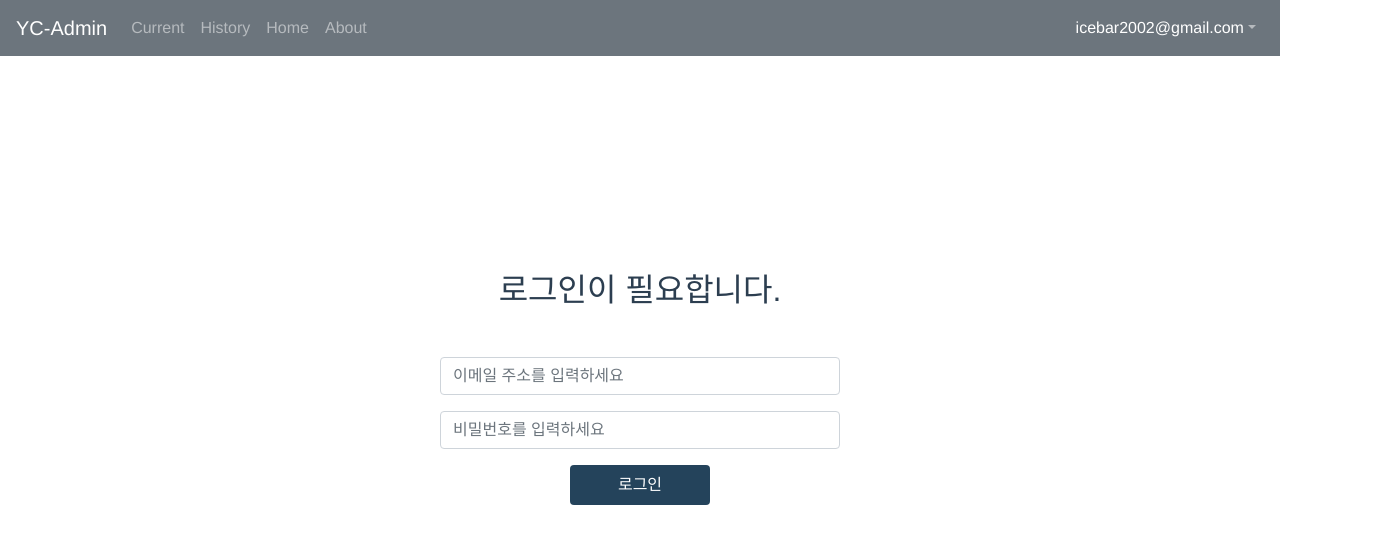
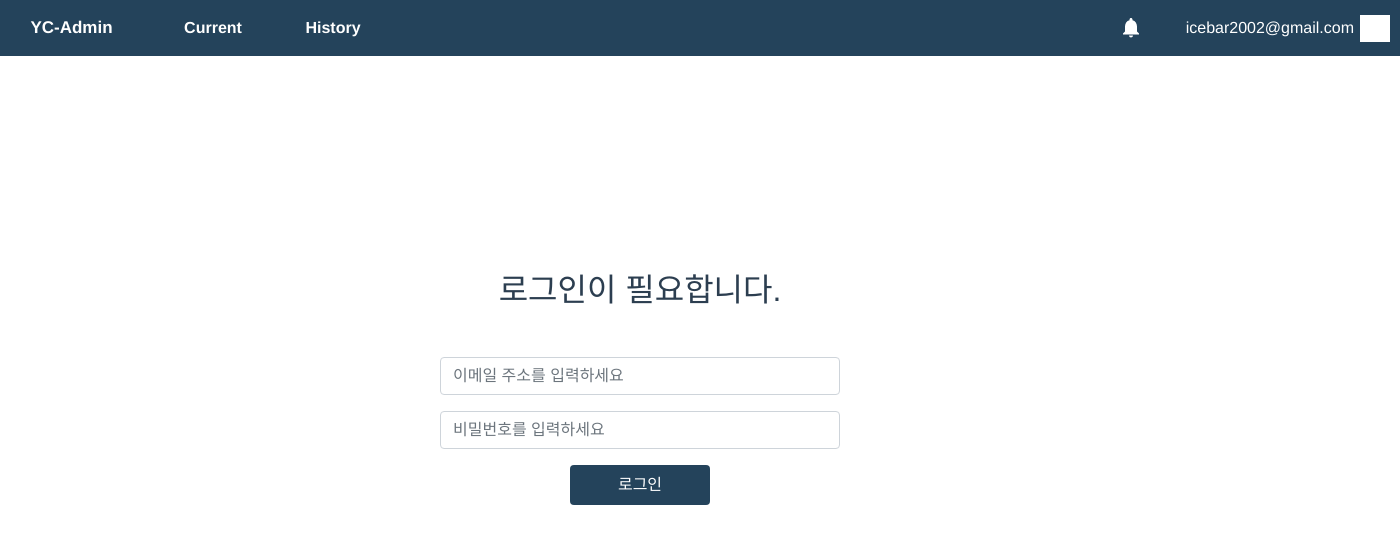
Before and after one commit to hanik/scirocco-service, a Vue app in the folder client/: page /login in a window 1280 px wide. Shown: the top 544 px of the page, 1400 px wide, since content can reach past the window. Built offline with nearby package versions, Linux system fonts and the light colour scheme.

Commit message:
make navigator

```diff
--- a/client/src/assets/mixins.scss
+++ b/client/src/assets/mixins.scss
@@ -29,12 +29,7 @@
   color: #85b0e5;
 }
 
-@mixin size($width, $height) {
+@mixin size($width, $height: $width) {
   width: $width;
   height: $height;
 }
-
-@mixin size($size) {
-  width: $size;
-  height: $size;
-}
--- a/client/src/components/current/StepperTabList.vue
+++ b/client/src/components/current/StepperTabList.vue
@@ -14,19 +14,22 @@
 <script>
 import { CURRENT } from '../../strings';
 
+const steps = {
+  'step-feedback': CURRENT.STEP_FEEDBACK,
+  'step-prepareData': CURRENT.STEP_PREPARE_DATA,
+  'step-learning': CURRENT.STEP_LEARNING,
+  'step-verifyModel': CURRENT.STEP_VERIFY_MODEL,
+  'step-restartService': CURRENT.STEP_RESTART_SERVICE,
+};
+
 export default {
 
   name: 'StepperTabList',
   data() {
     return {
-      steps: {
-        'step-feedback': CURRENT.STEP_FEEDBACK,
-        'step-prepareData': CURRENT.STEP_PREPARE_DATA,
-        'step-learning': CURRENT.STEP_LEARNING,
-        'step-verifyModel': CURRENT.STEP_VERIFY_MODEL,
-        'step-restartService': CURRENT.STEP_RESTART_SERVICE,
-      },
+      steps,
       selected: '',
+      current: '',
     };
   },
   mounted() {
--- a/client/src/components/navi/Navigator.vue
+++ b/client/src/components/navi/Navigator.vue
@@ -1,48 +1,140 @@
 <template>
   <!-- Navigator Area -->
-  <b-navbar toggleable="md" type="dark" variant="secondary">
-    <b-navbar-brand>{{ brand }}</b-navbar-brand>
-    <b-collapse is-nav id="nav_collapse">
-      <b-navbar-nav>
-        <b-nav-item href="/current">{{ current }}</b-nav-item>
-        <b-nav-item href="/history">{{ history }}</b-nav-item>
-        <b-nav-item href="/">Home</b-nav-item>
-        <b-nav-item href="/about">About</b-nav-item>
-      </b-navbar-nav>
-      <!-- Right aligned nav items -->
-      <b-navbar-nav class="ml-auto">
-        <b-nav-item-dropdown right>
-          <template slot="button-content">
-            <span class="span-font-color">icebar2002@gmail.com</span>
-          </template>
-          <b-dropdown-item href="#">{{ profile }}</b-dropdown-item>
-          <b-dropdown-item href="/login">{{ signout }}</b-dropdown-item>
-        </b-nav-item-dropdown>
-      </b-navbar-nav>
-    </b-collapse>
-  </b-navbar>
+  <nav id="navigator">
+    <div class="left-area">
+      <div class="logo">{{ labels.brand }}</div>
+
+      <div :class="[{active: clickedMenu === labels.current.toLowerCase()}, 'menu']" @click="menuClicked($event)">{{ labels.current }}</div>
+      <div :class="[{active: clickedMenu === labels.history.toLowerCase()}, 'menu']" @click="menuClicked($event)">{{ labels.history }}</div>
+    </div>
+
+    <div class="right-area">
+      <div class="ic-noti"></div>
+      <div class="user-account">icebar2002@gmail.com</div>
+      <div class="ic-dropdown" @click="toggleDropdown">
+        <div class="dropdown-menus" v-show="dropdownVisibility">
+          <div class="dropdown-items">Profile</div>
+          <div class="dropdown-items" @click="signout">Sign out</div>
+        </div>
+      </div>
+    </div>
+  </nav>
 </template>
 
 <script>
 import { COMMONS } from '../../strings';
 
+const labels = {
+  brand: COMMONS.LABEL_BRAND,
+  current: COMMONS.LABEL_CURRENT,
+  history: COMMONS.LABEL_HISTORY,
+  profile: COMMONS.LABEL_PROFILE,
+  signout: COMMONS.LABEL_SINGOUT,
+};
+
 export default {
   name: 'Navigator',
   data() {
     return {
-      brand: COMMONS.LABEL_BRAND,
-      current: COMMONS.LABEL_CURRENT,
-      history: COMMONS.LABEL_HISTORY,
-      profile: COMMONS.LABEL_PROFILE,
-      signout: COMMONS.LABEL_SINGOUT,
+      labels,
+      clickedMenu: '',
+      dropdownVisibility: false,
     };
+  },
+  methods: {
+    menuClicked(event) {
+      this.clickedMenu = event.currentTarget.innerHTML.toLowerCase();
+      this.$router.push(`/${this.clickedMenu}`);
+    },
+    signout() {
+      this.$router.push('/login');
+    },
+    toggleDropdown() {
+      this.dropdownVisibility = !this.dropdownVisibility;
+    },
+  },
+  mounted() {
+    if (this.clickedMenu === '') {
+      this.clickedMenu = this.$route.path.split('/')[1];
+    }
   },
 };
 </script>
 
 <style scoped lang="scss">
-.span-font-color {
+@import '../../assets/mixins.scss';
+
+#navigator {
+  @include size(100%, 56px);
+  min-width: 1400px;
+  background-color: #24435b;
   color: white;
+  display: flex;
+
+  .left-area, .right-area {
+    flex: 1 1 0;
+    display: flex;
+    align-items: center;
+  }
+
+  .left-area {
+    justify-content: flex-start;
+  }
+
+  .right-area {
+    justify-content: flex-end;
+  }
+
+  .logo {
+    @include size(153px, 56px);
+    padding: 0 40px 0 30px;
+    line-height: 56px;
+    font-size: 17px;
+    font-weight: bold;
+  }
+
+  .menu {
+    @include size(120px, 56px);
+    font-size: 16px;
+    font-weight: bold;
+    line-height: 56px;
+    cursor: pointer;
+
+    &.active {
+      background-color: #123047;
+    }
+  }
+
+  .ic-noti {
+    @include size(30px);
+    background: url("../../assets/ic-noti.svg");
+    margin-right: 40px;
+    cursor: pointer;
+  }
+
+  .ic-dropdown {
+    @include size(30px, 27px);
+    background-color: white;
+    margin-right: 10px;
+    cursor: pointer;
+
+    .dropdown-menus {
+      @include size(100px);
+      background-color: pink;
+      z-index: 100;
+      position: absolute;
+      margin-left: -70px;
+      margin-top: 27px;
+    }
+  }
+
+  .user-account {
+    width: auto;
+    line-height: 56px;
+    margin-right: 6px;
+    height: 100%;
+  }
+
 }
 
 </style>
```
